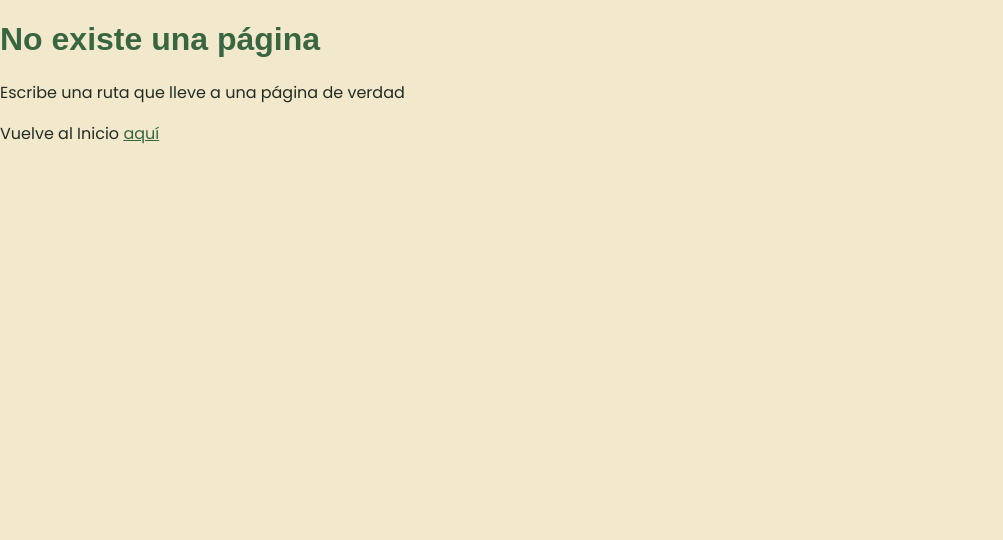
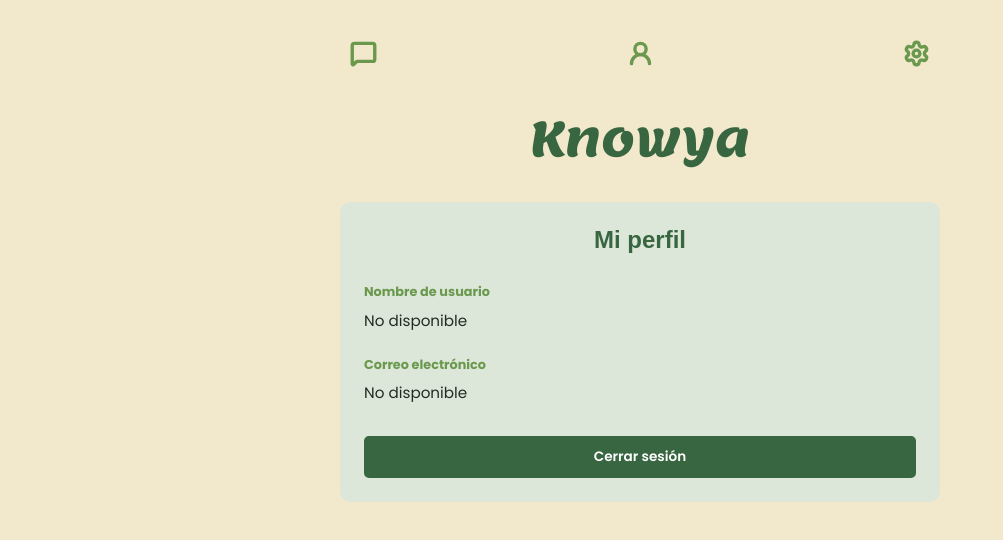
Before and after one commit to cesarvictor-07/Knowya, a React (Vite) app: page /profile in a window 1280 px wide. Shown: the top 540 px of the page, without its empty margins (0-1003 px from the left). Built offline with nearby package versions, Linux system fonts and the light colour scheme; sample sign-in values are in the browser's storage; a web font is replaced by a local one.

Commit message:
Profile, Protected route, con cosas pendientes

```diff
--- a/src/App.jsx
+++ b/src/App.jsx
@@ -5,6 +5,9 @@ import Register from './pages/Register';
 import LogIn from './pages/LogIn';
 import NotFound from './pages/NotFound';
 import People from './pages/People';
+import Profile from './pages/Profile';
+
+import ProtectedRoute from './components/ProtectedRoute';
 
 function App() {
   return (
@@ -14,7 +17,8 @@ function App() {
           <Route path='/' element={<Home />}></Route>
           <Route path='/register' element={<Register />}></Route>
           <Route path='/login' element={<LogIn />}></Route>
-          <Route path='/people' element={<People />}></Route>
+          <Route path='/people' element={<ProtectedRoute><People /></ProtectedRoute>}></Route>
+          <Route path='/profile' element={<ProtectedRoute><Profile /></ProtectedRoute>}></Route>
           <Route path='*' element={<NotFound />}></Route>
         </Routes>
       </main>
--- a/src/components/Header.jsx
+++ b/src/components/Header.jsx
@@ -1,5 +1,6 @@
 import { MessageSquare, UserRound, Settings } from "lucide-react";
 import "../styles/header.css";
+import { Link } from "react-router-dom";
 
 function Header() {
   return (
@@ -9,9 +10,9 @@ function Header() {
           <MessageSquare aria-hidden="true" />
         </span>
 
-        <span className="header-icon" aria-label="Perfil" title="Perfil">
+        <Link to="/profile" className="header-icon" aria-label="Perfil" title="Perfil">
           <UserRound aria-hidden="true" />
-        </span>
+        </Link>
 
         <span
           className="header-icon"
--- /dev/null
+++ b/src/components/ProtectedRoute.jsx
@@ -0,0 +1,21 @@
+import { Navigate, useLocation } from "react-router-dom";
+import { obtenerToken } from "../services/authService";
+
+function ProtectedRoute({ children }) {
+    const token = obtenerToken();
+    const location = useLocation();
+
+    if (!token) {
+        return (
+            <Navigate
+                to="/login"
+                replace
+                state={{ from: location }}
+            />
+        );
+    }
+
+    return children;
+}
+
+export default ProtectedRoute;
--- /dev/null
+++ b/src/pages/Profile.jsx
@@ -0,0 +1,51 @@
+import { useNavigate } from "react-router-dom";
+import Header from "../components/Header";
+import { obtenerUsuario, cerrarSesion } from "../services/authService";
+import "../styles/profile.css";
+
+function Profile() {
+    const navigate = useNavigate();
+    const usuario = obtenerUsuario();
+
+    const handleLogout = () => {
+        cerrarSesion();
+        navigate("/login", { replace: true });
+    };
+
+    return (
+        <main className="profile-page">
+            <div className="profile-container">
+                <Header />
+
+                <h1 className="profile-logo">Knowya</h1>
+
+                <section className="profile-content">
+                    <h2>Mi perfil</h2>
+
+                    <div className="profile-data">
+                        <div className="profile-field">
+                            <span>Nombre de usuario</span>
+                            <p>{usuario?.userName || usuario?.username || "No disponible"}</p>
+                        </div>
+
+                        <div className="profile-field">
+                            <span>Correo electrónico</span>
+                            <p>{usuario?.email || "No disponible"}</p>
+                        </div>
+                    </div>
+
+                    <button
+                        type="button"
+                        className="profile-logout"
+                        onClick={handleLogout}
+                    >
+                        Cerrar sesión
+                    </button>
+
+                </section>
+            </div>
+        </main>
+    );
+}
+
+export default Profile;
--- a/src/services/authService.js
+++ b/src/services/authService.js
@@ -1,6 +1,5 @@
 const API_URL = import.meta.env.VITE_API_URL;
 
-// Función común para realizar peticiones HTTP
 async function realizarPeticion(endpoint, opciones = {}) {
   let respuesta;
 
--- /dev/null
+++ b/src/styles/profile.css
@@ -0,0 +1,81 @@
+.profile-page {
+    min-height: 100vh;
+    display: flex;
+    justify-content: center;
+    padding: 2rem 1rem;
+    background: var(--color-background);
+}
+
+.profile-container {
+    width: 100%;
+    max-width: 600px;
+}
+
+.profile-logo {
+    margin: 2rem 0;
+    text-align: center;
+    font-family: var(--font-logo);
+    font-size: 3rem;
+    color: var(--color-primary);
+}
+
+.profile-content {
+    padding: 1.5rem;
+    border-radius: 10px;
+    background: var(--color-surface);
+    color: var(--color-text);
+}
+
+.profile-content h2 {
+    margin: 0 0 1.5rem;
+    text-align: center;
+    font-family: var(--font-heading);
+    color: var(--color-primary);
+}
+
+.profile-data {
+    display: flex;
+    flex-direction: column;
+    gap: 1.2rem;
+}
+
+.profile-field span {
+    font-size: 0.8rem;
+    font-weight: 700;
+    color: var(--color-secondary);
+}
+
+.profile-field p {
+    margin: 0.35rem 0 0;
+    overflow-wrap: anywhere;
+    font-size: 0.95rem;
+}
+
+.profile-logout {
+    width: 100%;
+    min-height: 42px;
+    margin-top: 2rem;
+    border: none;
+    border-radius: 5px;
+    background: var(--color-primary);
+    color: #FFFFFF;
+    font-family: var(--font-body);
+    font-size: 0.85rem;
+    font-weight: 600;
+    cursor: pointer;
+}
+
+.profile-logout:hover {
+    background: var(--color-secondary);
+}
+
+.profile-logout:focus-visible {
+    outline: 3px solid var(--color-error);
+    outline-offset: 3px;
+}
+
+@media (max-width: 480px) {
+    .profile-content {
+        padding: 1rem;
+    }
+}
```
